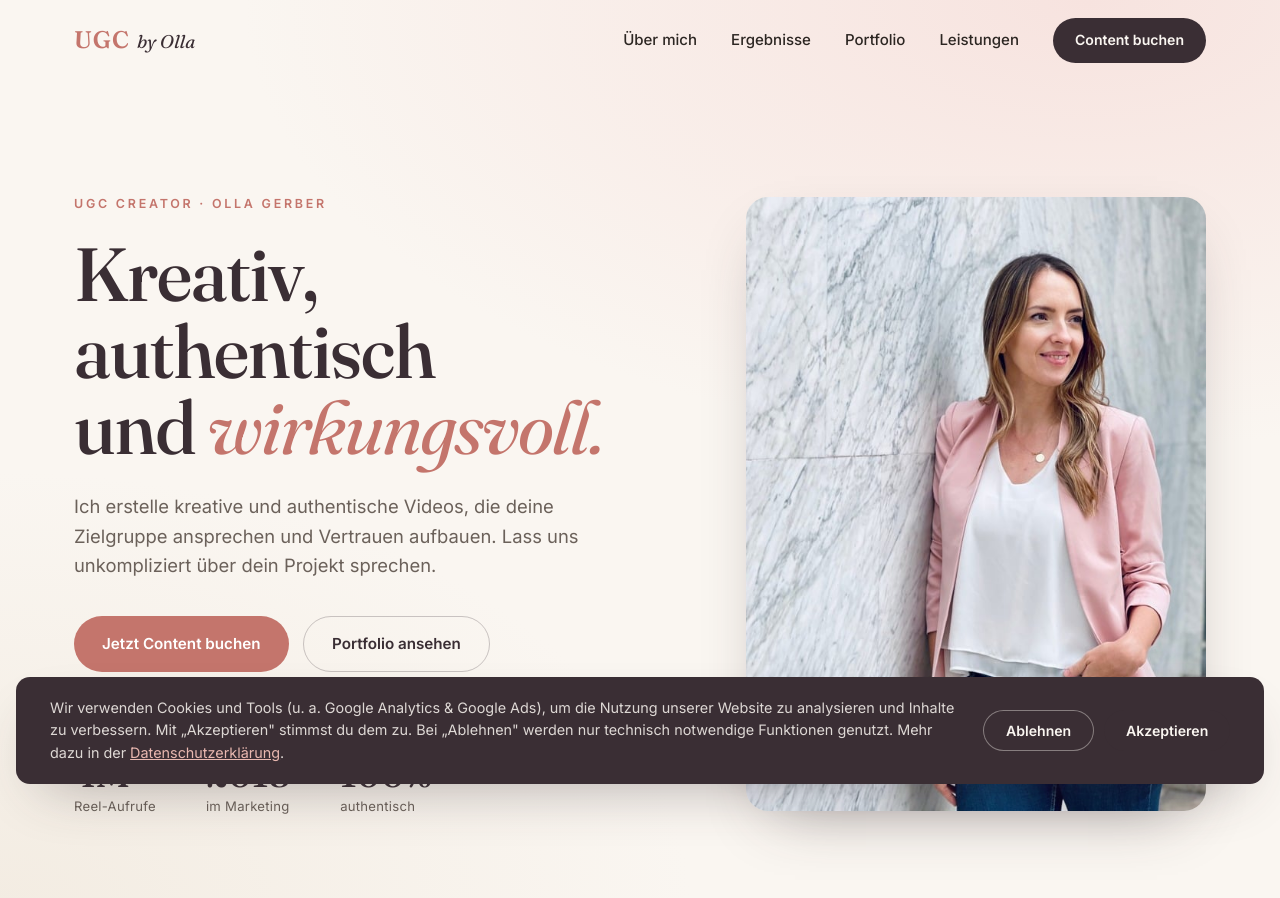
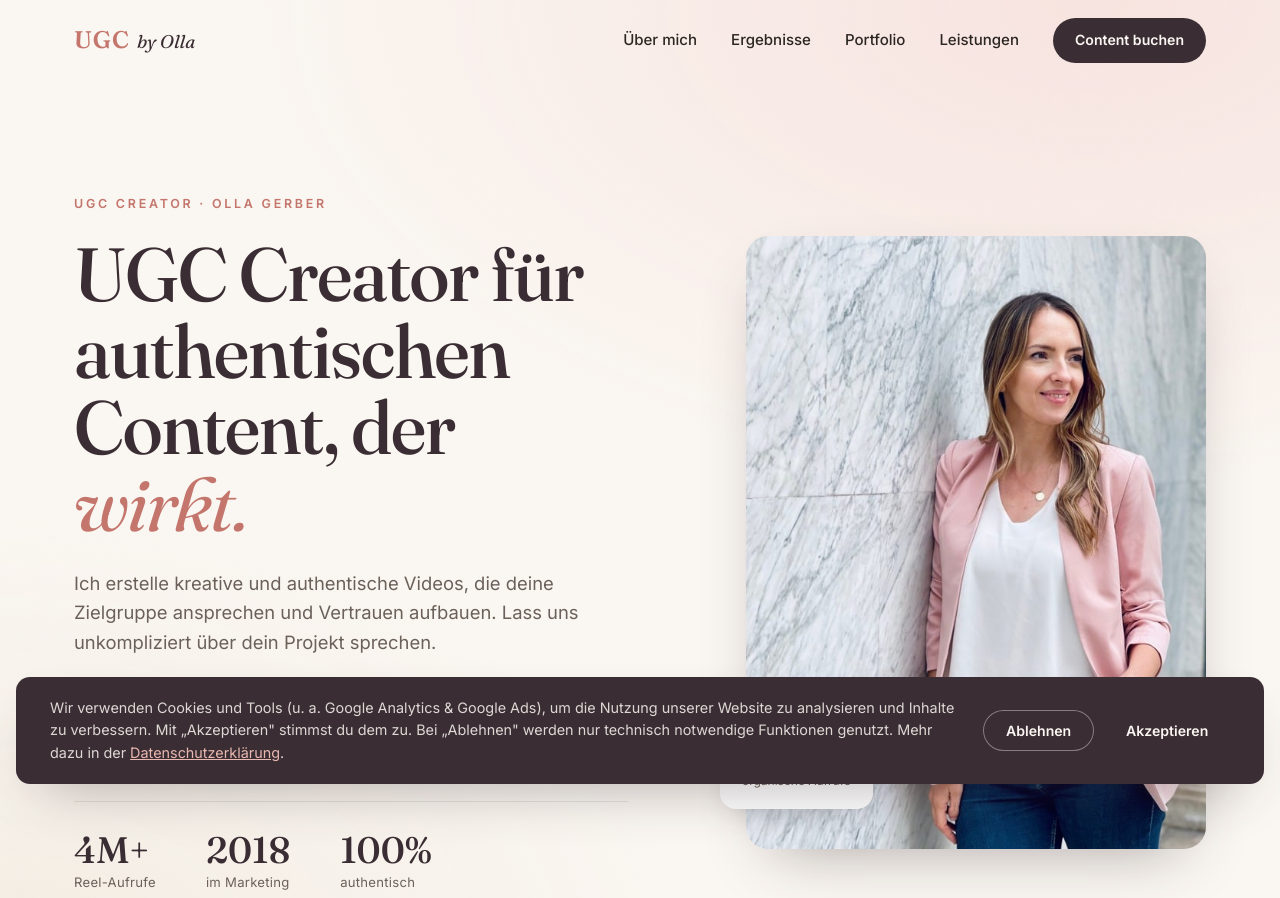
Before and after one commit to ads532/ugc-website, a plain HTML site: page index.html in a window 1280 px wide. Shown: the top 898 px of the page. Drawn offline with Linux system fonts and the light colour scheme.

Commit message:
Update index.html

```diff
--- a/index.html
+++ b/index.html
@@ -108,7 +108,7 @@
     <div class="hero__copy reveal">
       <span class="eyebrow">UGC&nbsp;Creator · Olla Gerber</span>
       <h1 class="hero__title">
-        Kreativ, authentisch <br />und <span class="accent">wirkungsvoll.</span>
+        UGC Creator für authentischen<br />Content, der <span class="accent">wirkt.</span>
       </h1>
       <p class="hero__lead">
         Ich erstelle kreative und authentische Videos, die deine Zielgruppe
```
